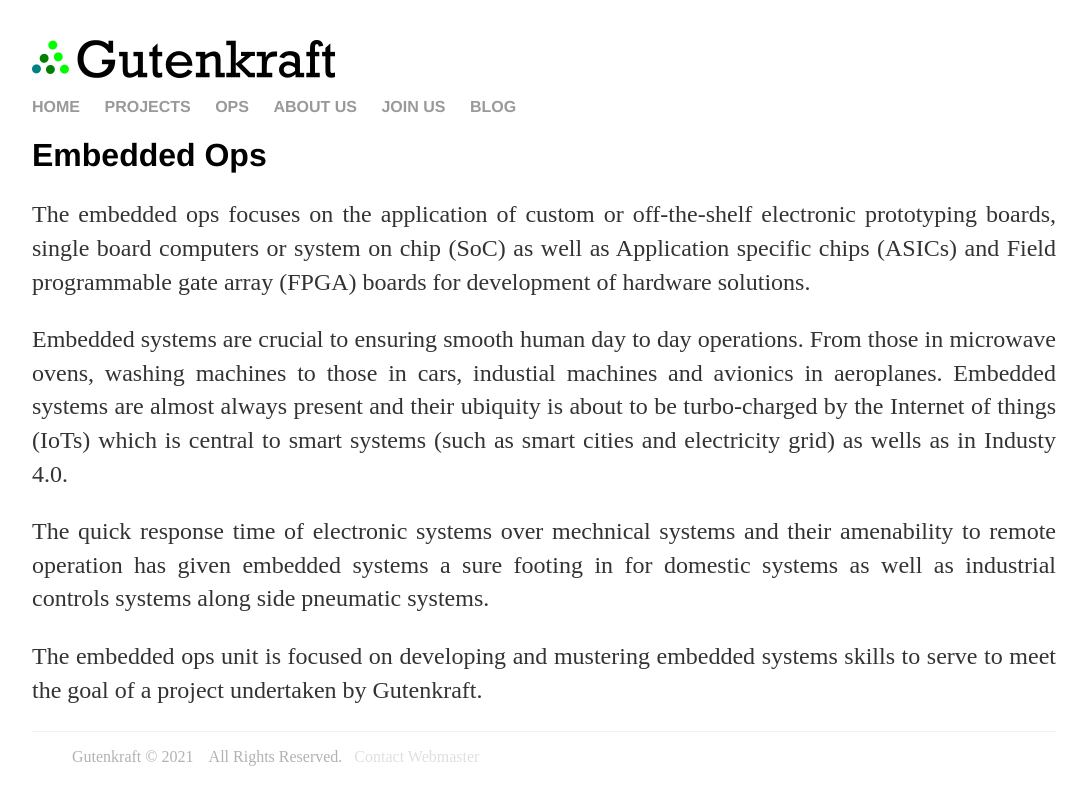
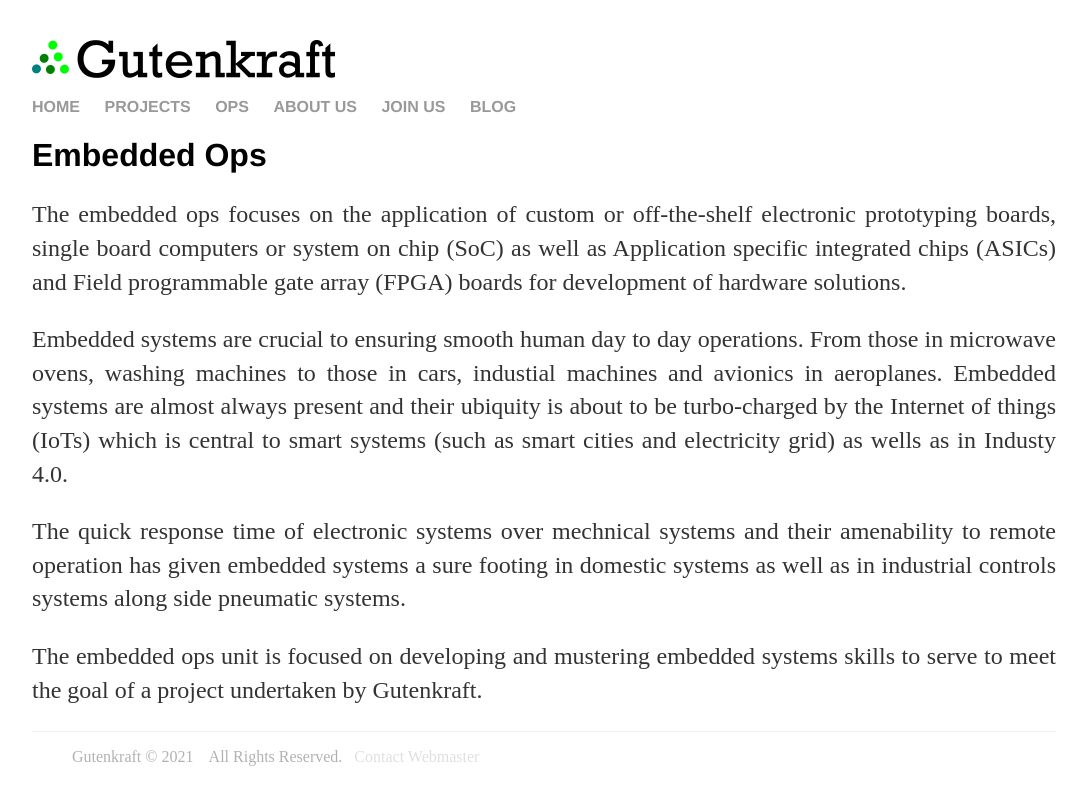
Before and after one commit to oferonmi/datafilik.github.io, a Jekyll site: the page built from ops/embed_op/index.html, in a window 1280 px wide. Shown: the top 805 px of the page, without its empty margins (96-1183 px from the left). Built offline with Jekyll 4.4.1, drawn with Linux system fonts in a browser that asks for light colours.

Commit message:
content update

```diff
--- a/ops/embed_op/index.html
+++ b/ops/embed_op/index.html
@@ -5,13 +5,13 @@ title: Gutenkraft - Embedded Ops
 <div class="blurb">
     <h1>Embedded Ops</h1>
     <p align="justify">
-        The  embedded ops focuses on the application of custom or off-the-shelf electronic prototyping boards, single board computers or system on chip (SoC) as well as Application specific chips (ASICs) and Field programmable gate array (FPGA) boards for development of hardware solutions.
+        The  embedded ops focuses on the application of custom or off-the-shelf electronic prototyping boards, single board computers or system on chip (SoC) as well as Application specific integrated chips (ASICs) and Field programmable gate array (FPGA) boards for development of hardware solutions.
     </p>
     <p align="justify">
         Embedded systems are crucial to ensuring smooth human day to day operations. From those in microwave ovens, washing machines to those in cars, industial machines and avionics in aeroplanes. Embedded systems are almost always present and their ubiquity is about to be turbo-charged by the Internet of things (IoTs) which is central to smart systems (such as smart cities and electricity grid) as wells as in Industy 4.0.
     </p>
     <p align="justify">
-        The quick response time of electronic systems over mechnical systems and their amenability to remote operation has given embedded systems a sure footing in for domestic systems as well as industrial controls systems along side pneumatic systems.
+        The quick response time of electronic systems over mechnical systems and their amenability to remote operation has given embedded systems a sure footing in domestic systems as well as in industrial controls systems along side pneumatic systems.
     </p>
 
     <p align="justify">
```
